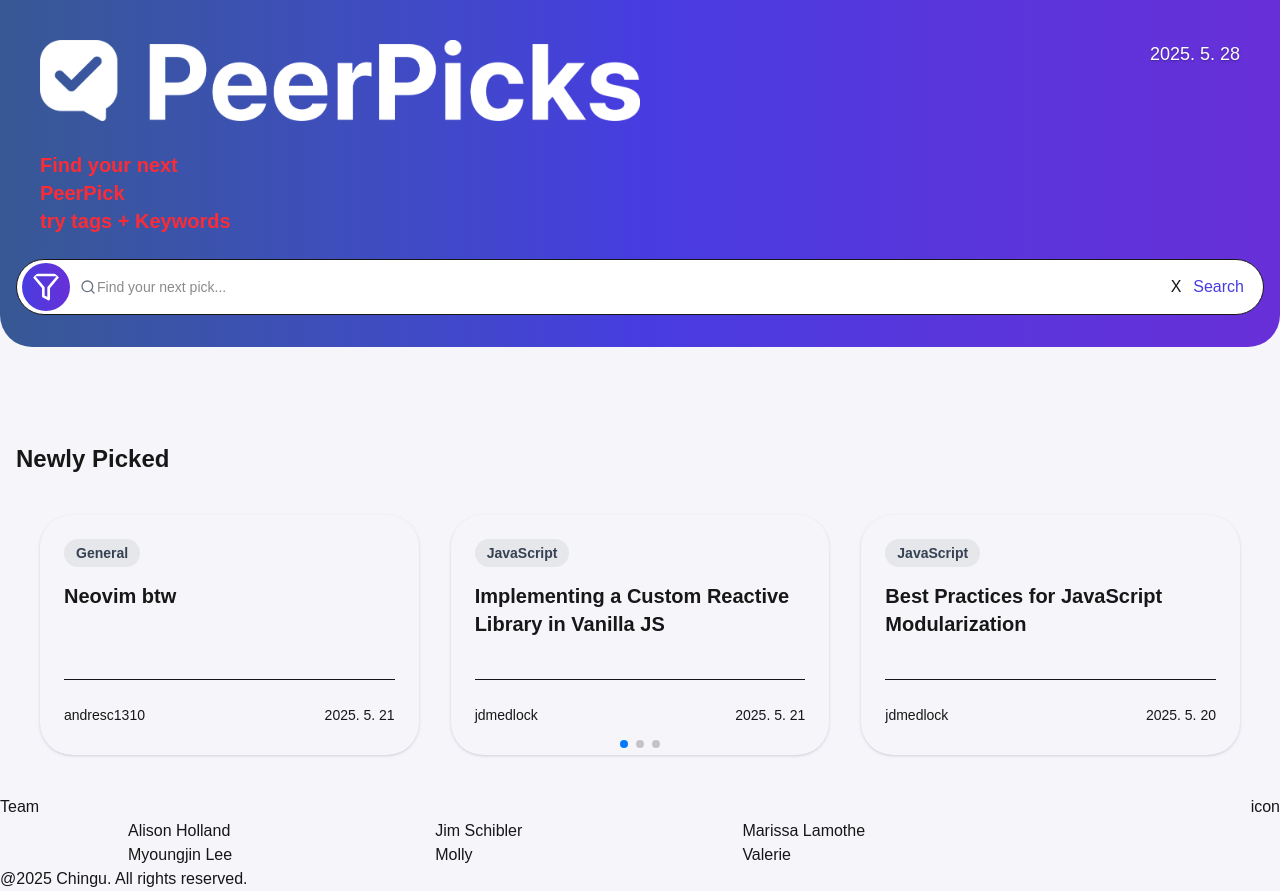
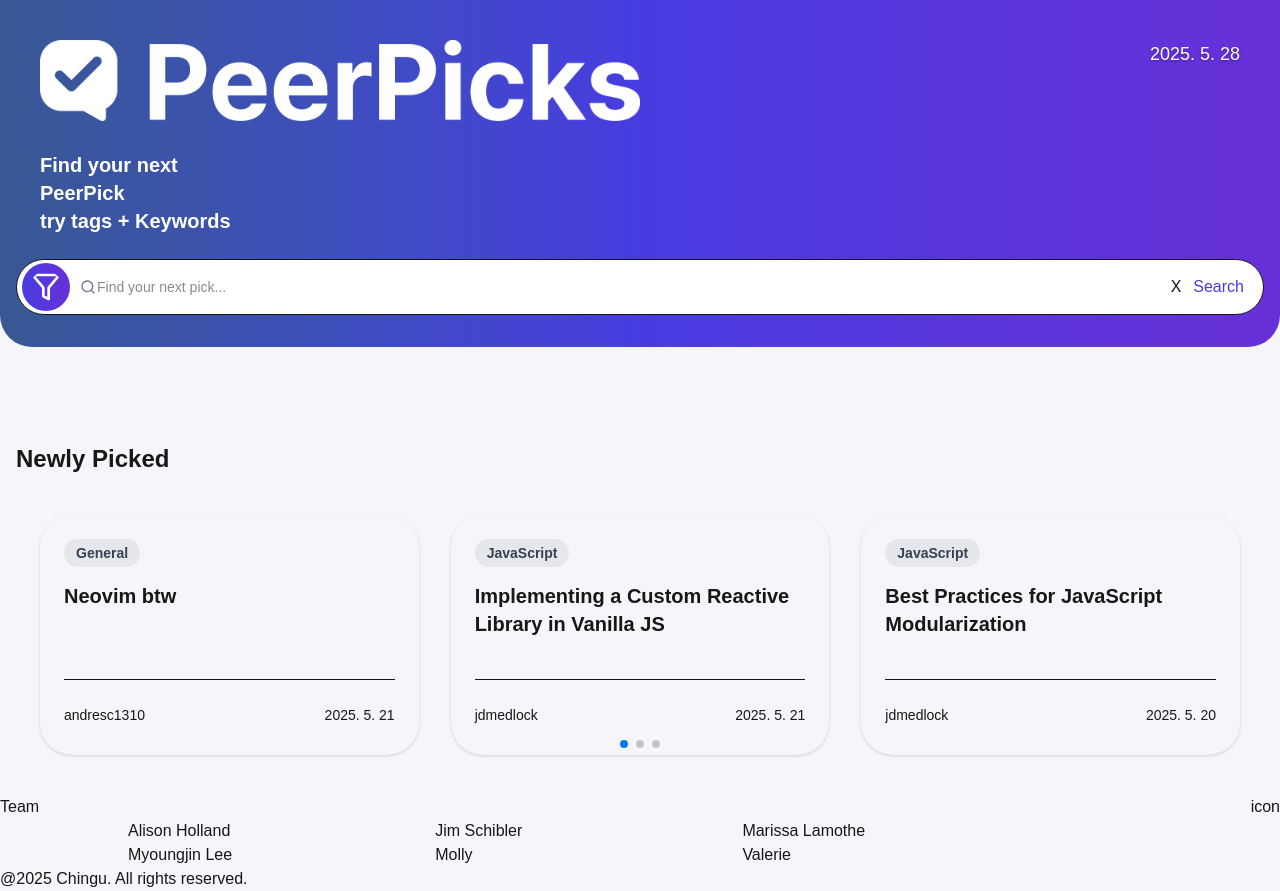
Before and after one commit to chingu-voyages/V55-tier2-team-25, a Next.js app in the folder react-app/: page / in a window 1280 px wide. Built offline with nearby package versions, Linux system fonts and the light colour scheme.

Commit message:
color correction to header

```diff
--- a/react-app/src/components/Header.jsx
+++ b/react-app/src/components/Header.jsx
@@ -24,7 +24,7 @@ export default function Header() {
             {getCurrentDate()}
           </h2>
         </div>
-        <div className="flex flex-col self-start headerText text-red-500 font-bold text-xl pt-[1.5em] text-left font-pretendard">
+        <div className="flex flex-col self-start headerText text-white font-bold text-xl pt-[1.5em] text-left font-pretendard">
           <h3>
             Find your next <br />
             PeerPick <br />
```
